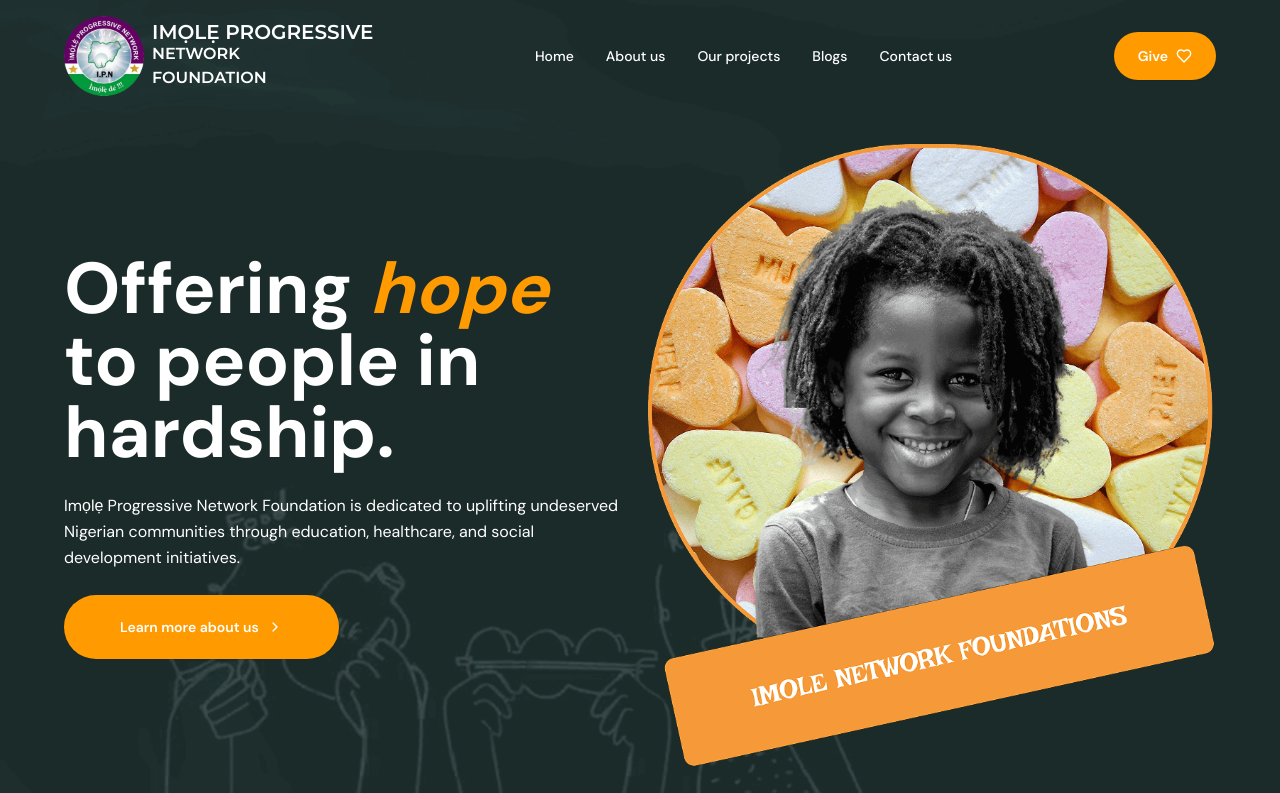
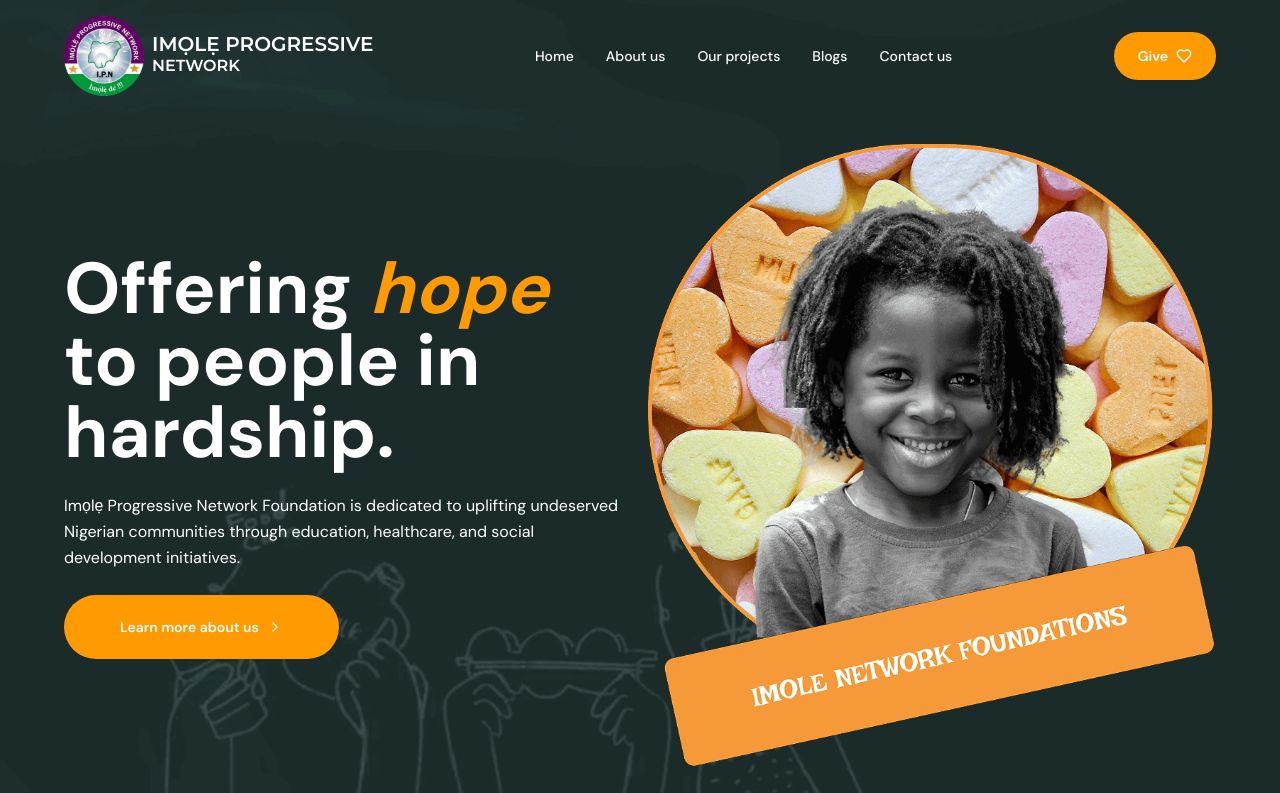
Before and after one commit to tomiwa-adelae/Imole-Network-Foundation, a Next.js app: page / in a window 1280 px wide. Shown: the top 793 px of the page. Built offline with nearby package versions, Linux system fonts and the light colour scheme.

Commit message:
Updated the logo for better UI/UX

```diff
--- a/components/shared/Logo.tsx
+++ b/components/shared/Logo.tsx
@@ -24,7 +24,7 @@
 				Imọlẹ progressive
 				<br />
 				<span className="text-base">
-					Network <span className="hidden md:block">Foundation</span>
+					Network
 				</span>
 			</h2>
 		</Link>
```
